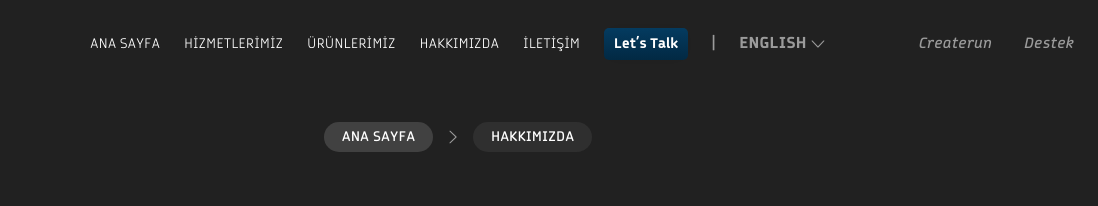
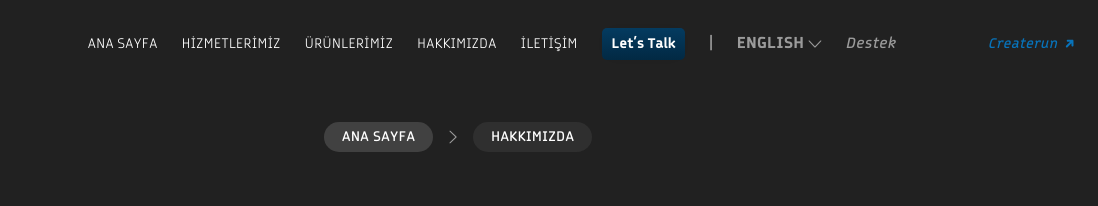
Before and after one commit to Jebolwski/kuram, a plain HTML site: page pages/hakkimizda.html in a window 1280 px wide. Shown: the top 206 px of the page, 182-1280 px from the left. Drawn offline with Linux system fonts and the light colour scheme.

Commit message:
index.html

```diff
--- a/assets/css/header_footer.css
+++ b/assets/css/header_footer.css
@@ -181,6 +181,10 @@ table {
   line-height: 12px;
   letter-spacing: -0.03em;
   border: 0;
+}
+
+p i {
+  font-size: 14px;
 }
 
 .top_header a {
--- a/pages/hakkimizda.html
+++ b/pages/hakkimizda.html
@@ -44,29 +44,12 @@
                 >
                   ENGLISH
                 </p>
-                <img
-                  src="../assets/svgs/down_arrow.svg"
-                  style="cursor: pointer"
-                />
+                <img src="../assets/svgs/down_arrow.svg" />
                 <div class="languages_div_1">
                   <p>ENGLISH</p>
                   <p class="pt-2">TURKISH</p>
                 </div>
               </div>
-            </div>
-          </div>
-          <div class="col-auto">
-            <div class="d-flex align-items-center">
-              <p
-                style="
-                  color: #9b9b9b;
-                  font-size: 15px;
-                  font-family: Patron-MediumItalic;
-                "
-                class="me-2"
-              >
-                Createrun
-              </p>
               <p
                 style="
                   color: #9b9b9b;
@@ -77,6 +60,14 @@
               >
                 Destek
               </p>
+            </div>
+          </div>
+          <div class="col-auto">
+            <div class="d-flex align-items-center">
+              <p style="color: #0873ba; font-family: Patron-Bold" class="me-2">
+                <i>Createrun</i>
+              </p>
+              <img src="../assets/svgs/arrow_tilted.svg" />
             </div>
           </div>
         </div>
```
Also changed, not shown: pages/hizmetlerimiz.html (+9 -18 lines), pages/iletisim.html (+9 -18 lines), pages/landing.html (+9 -18 lines), pages/lets_talk.html (+9 -18 lines), pages/partners.html (+9 -18 lines), pages/urunlerimiz.html (+9 -18 lines).
